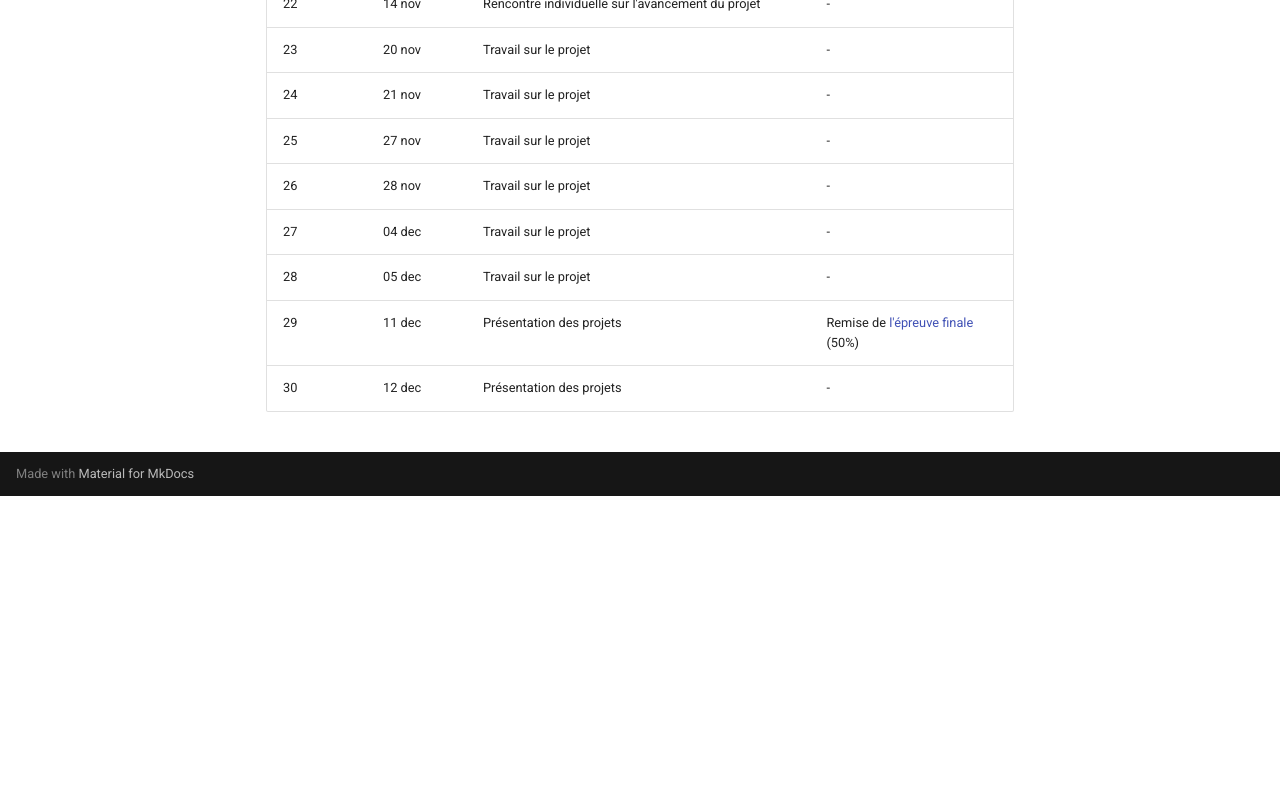
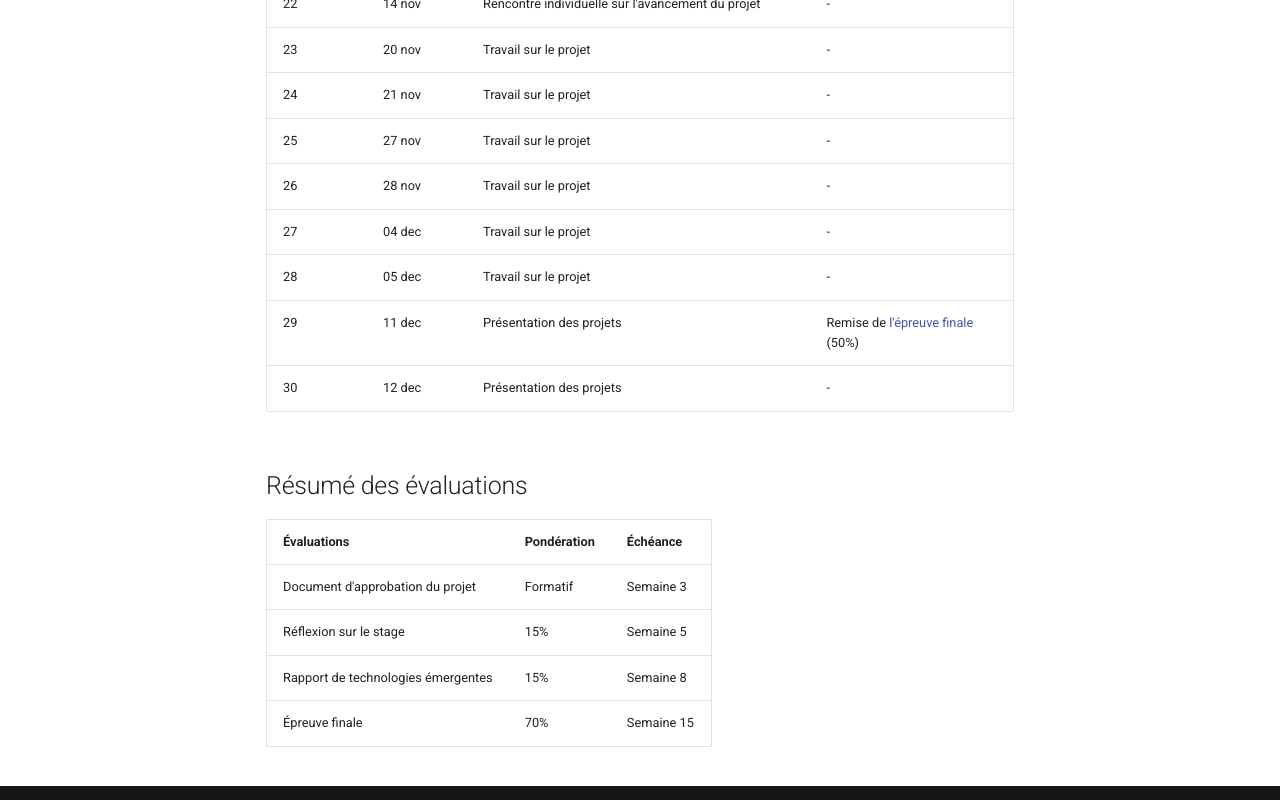
Before and after one commit to technologies-emergentes/technologies-emergentes.github.io, a plain HTML site: page index.html in a window 1280 px wide. Shown: the part 2000-2800 px from the top of the page. Before the commit the page ends 2496 px from the top, so only its background shows below. Drawn offline with Linux system fonts and the light colour scheme.

Commit message:
Ajout résumé évaluations

```diff
--- a/index.html
+++ b/index.html
@@ -279,6 +279,15 @@
   <a href="#horaire-de-lautomne-2024" class="md-nav__link">
     <span class="md-ellipsis">
       Horaire de l'automne 2024
+    </span>
+  </a>
+
+</li>
+
+        <li class="md-nav__item">
+  <a href="#resume-des-evaluations" class="md-nav__link">
+    <span class="md-ellipsis">
+      Résumé des évaluations
     </span>
   </a>
 
@@ -735,6 +744,15 @@
 
 </li>
 
+        <li class="md-nav__item">
+  <a href="#resume-des-evaluations" class="md-nav__link">
+    <span class="md-ellipsis">
+      Résumé des évaluations
+    </span>
+  </a>
+
+</li>
+
     </ul>
 
 </nav>
@@ -955,6 +973,38 @@
 </tr>
 </tbody>
 </table>
+<h2 id="resume-des-evaluations">Résumé des évaluations</h2>
+<table>
+<thead>
+<tr>
+<th>Évaluations</th>
+<th>Pondération</th>
+<th>Échéance</th>
+</tr>
+</thead>
+<tbody>
+<tr>
+<td>Document d'approbation du projet</td>
+<td>Formatif</td>
+<td>Semaine 3</td>
+</tr>
+<tr>
+<td>Réflexion sur le stage</td>
+<td>15%</td>
+<td>Semaine 5</td>
+</tr>
+<tr>
+<td>Rapport de technologies émergentes</td>
+<td>15%</td>
+<td>Semaine 8</td>
+</tr>
+<tr>
+<td>Épreuve finale</td>
+<td>70%</td>
+<td>Semaine 15</td>
+</tr>
+</tbody>
+</table>
 
 
 
```
Also changed, not shown: search/search_index.json (+1 -1 lines).
